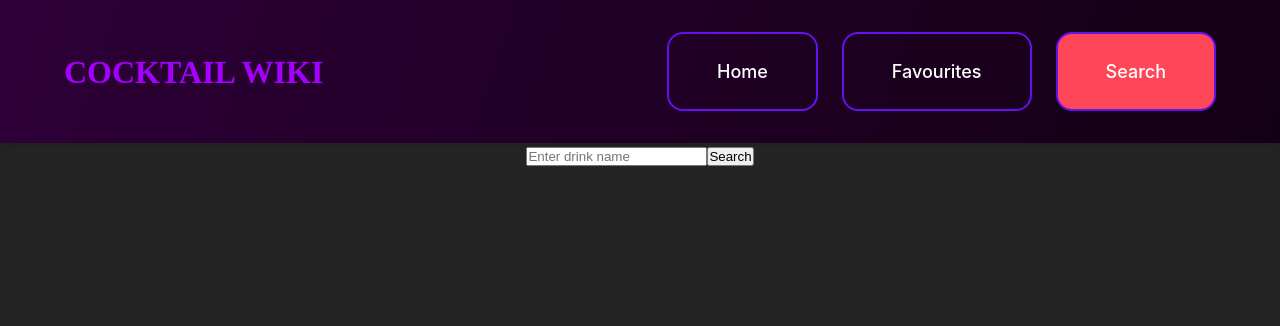
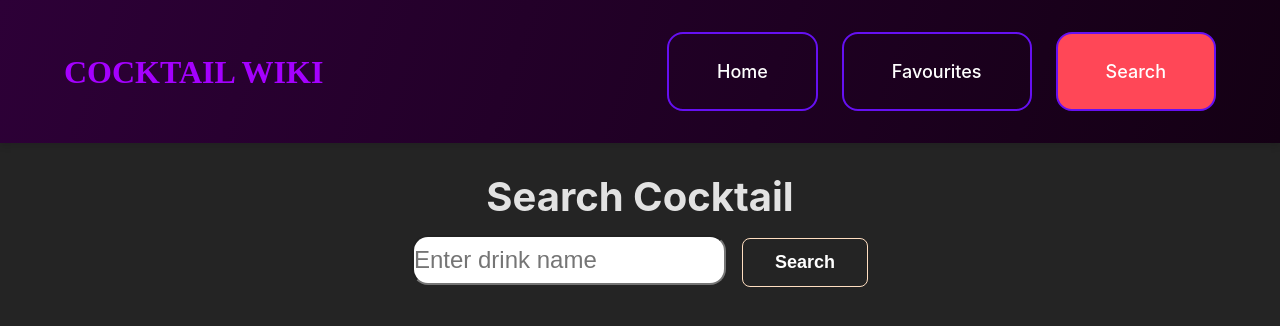
Before and after one commit to j-mattias/cocktail-wiki, a React (Vite) app: page /search in a window 1280 px wide. Shown: the top 326 px of the page. Built offline with nearby package versions, Linux system fonts and the light colour scheme.

Commit message:
updating the searchpage

```diff
--- a/src/components/ListResults.tsx
+++ b/src/components/ListResults.tsx
@@ -1,7 +1,10 @@
 import { useState } from "react";
 import { useSearchContext } from "../contexts/SearchResultContext";
 import { CocktailCard } from "../components/CocktailCard";
-import { useFavouriteCocktails, Cocktail } from "../contexts/FavouriteCocktailContext";
+import {
+  useFavouriteCocktails,
+  Cocktail,
+} from "../contexts/FavouriteCocktailContext";
 import { Pagination } from "./Pagination";
 
 const maxResultsPerPage = 10;
@@ -26,19 +29,25 @@ export function ListResults() {
   };
 
   return (
+    <section className = "list-container">
     <section className="list-results">
       {currentPosts.map((cocktail) => (
         <div key={cocktail.id} className="drink-card">
           <CocktailCard cocktail={cocktail} />
-          <button onClick={() => handleAddToFavorites(cocktail)}>Add to Favorites</button> {/* Add to Favourites button */}
+          <button onClick={() => handleAddToFavorites(cocktail)}>
+            Add to Favorites
+          </button>{" "}
+          {/* Add to Favourites button */}
         </div>
       ))}
+      </section>
       <Pagination
         totalPosts={results.length}
         resultsPerPage={maxResultsPerPage}
         handleClick={handleClick}
         currentPage={currentPage}
       />
+
     </section>
   );
 }
--- a/src/components/Search.tsx
+++ b/src/components/Search.tsx
@@ -43,7 +43,8 @@ export const Search = () => {
   };
 
   return (
-    <div>
+    <div className="search">
+      <h2>Search Cocktail</h2>
       <form onSubmit={handleSearch}>
         <input
           type="text"
--- a/src/css/ListResults.css
+++ b/src/css/ListResults.css
@@ -1,7 +1,14 @@
+.list-container {
+  display: flex;
+  flex-direction: column;
+}
+
 .list-results {
   display: grid;
   grid-template-columns: repeat(4, 1fr);
-  gap: 1rem;
+  max-width: 70vw;
+  row-gap: 1rem;
+  column-gap: 2rem;
   margin-bottom: 2rem;
   width: 100%;
 }
--- /dev/null
+++ b/src/css/Search.css
@@ -0,0 +1,31 @@
+.search {
+  margin-top: 1.5rem;
+}
+
+.search > form > input {
+  border-radius: 1rem;
+  height: 50px;
+  font-size: 24px;
+}
+
+.search > form > button {
+  padding: 0.8rem 2rem 0.8rem 2rem;
+  border: 1px solid #ffdec0;
+  background-color: #00000000;
+  color: white;
+  cursor: pointer;
+  font-weight: 600;
+  font-size: large;
+  border-radius: 0.5rem;
+  margin-left: 1rem;
+
+  &:hover {
+    background-color: rgba(255, 222, 192, 0.5);
+  }
+}
+
+.search > h2 {
+  font-size: 40px;
+  text-align: center;
+  margin-bottom: 0.5rem;
+}
--- a/src/css/index.css
+++ b/src/css/index.css
@@ -4,6 +4,7 @@
 @import url("ListResults.css");
 @import url("Pagination.css");
 @import url("CocktailCard.css");
+@import url("Search.css");
 
 :root {
   font-family: Inter, system-ui, Avenir, Helvetica, Arial, sans-serif;
```
